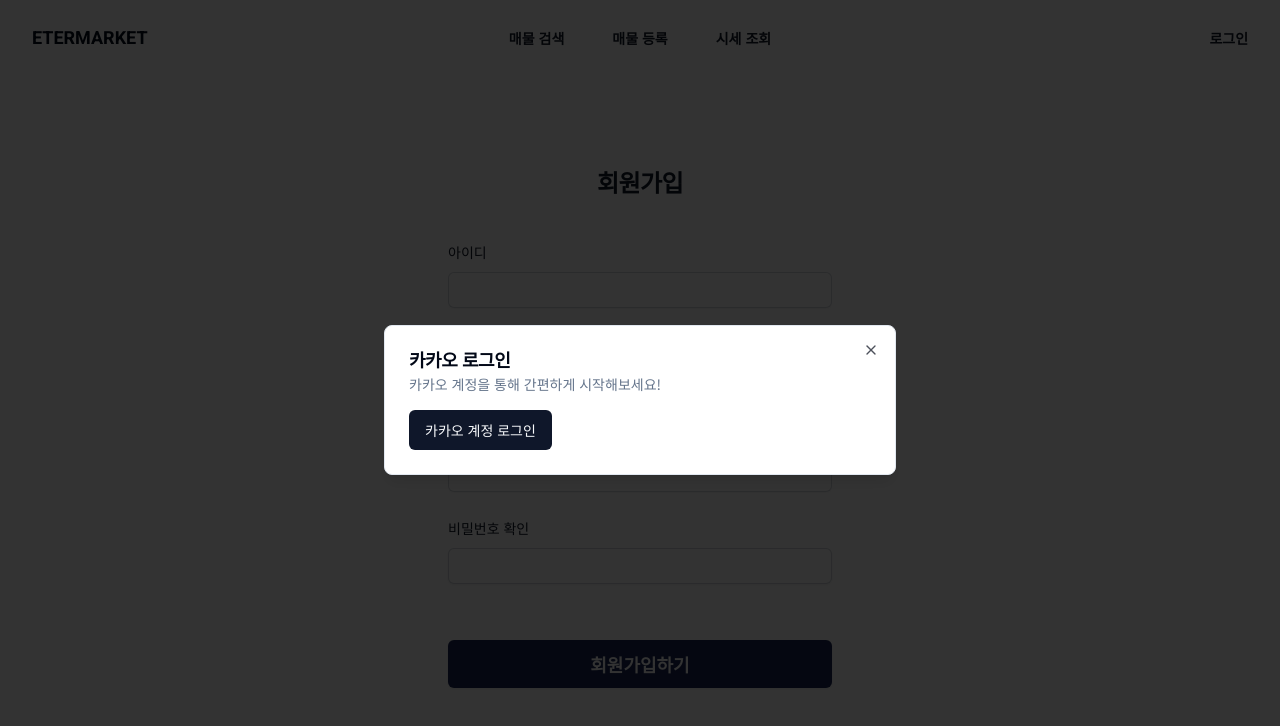
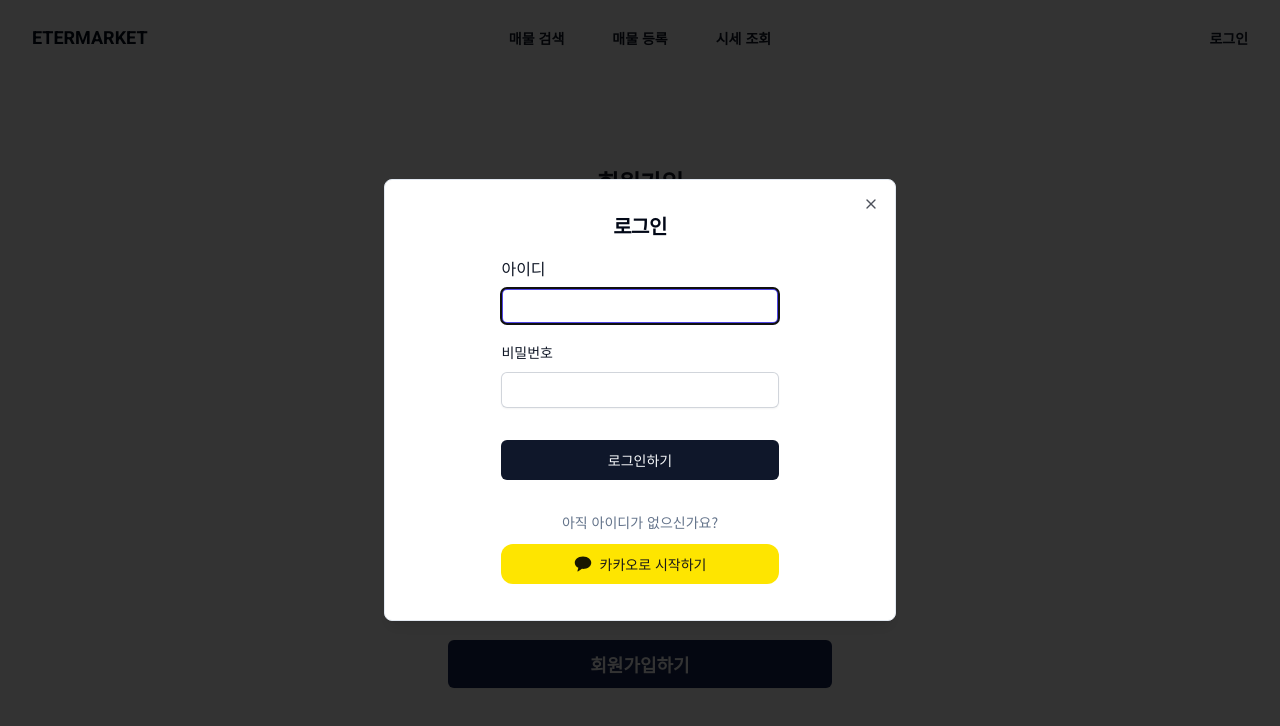
Before and after one commit to KimByeongHwa/etermarket, a React (Vite) app: page /etermarket/signup in a window 1280 px wide. Both pictures are taken after a click on the button "로그인". Shown: the top 726 px of the page. Built offline with nearby package versions, Linux system fonts and the light colour scheme; no server answers.

Commit message:
feat: 로그인 모달 ui 완성

```diff
--- /dev/null
+++ b/src/assets/svg/KaKaoSymbol.tsx
@@ -0,0 +1,12 @@
+export default function KaKaoSymbol() {
+  return (
+    <svg width='18' height='16' viewBox='0 0 18 16' fill='rgba(0, 0, 0, 0.9)' xmlns='http://www.w3.org/2000/svg'>
+      <path
+        fillRule='evenodd'
+        clipRule='evenodd'
+        d='M9 0.5C3.43858 0.5 0.75 3.86254 0.75 6.70729C0.75 8.83885 2.17817 10.7191 4.35342 11.8364L3.43858 15.0923C3.357 15.381 3.69525 15.6101 3.95467 15.444L7.96692 12.8639C8.30517 12.8959 8.64983 12.9146 9 12.9146C13.5558 12.9146 17.25 10.1356 17.25 6.70729C17.25 3.86254 14.25 0.5 9 0.5Z'
+        fill='rgba(0, 0, 0, 0.9)'
+      />
+    </svg>
+  );
+}
--- a/src/components/auth/SignInModal.tsx
+++ b/src/components/auth/SignInModal.tsx
@@ -1,5 +1,6 @@
 import { useState, useEffect } from 'react';
 import supabase from '@/lib/supabase';
+import useSignInWithKaKao from '@/hooks/useSignInWithKaKao';
 import {
   Dialog,
   DialogContent,
@@ -9,12 +10,13 @@
   DialogTrigger,
 } from '@/components/ui/dialog';
 import { Button } from '../ui/button';
-import useSignUp from '@/hooks/useSignUp';
+import KaKaoSymbol from '@/assets/svg/KaKaoSymbol';
 
 export default function SignInModal() {
   const [isLogin, setIsLogin] = useState(false);
 
   async function checkLogin() {
+    // 임시
     const authInfo = await supabase.auth.getSession();
     const session = authInfo.data.session;
 
@@ -40,14 +42,46 @@
       ) : (
         <Dialog>
           <DialogTrigger>로그인</DialogTrigger>
-          <DialogContent>
+          <DialogContent className='text-center'>
             <DialogHeader>
-              <DialogTitle>카카오 로그인</DialogTitle>
-              <DialogDescription>카카오 계정을 통해 간편하게 시작해보세요!</DialogDescription>
+              <DialogTitle className='text-center mt-2 text-xl'>로그인</DialogTitle>
             </DialogHeader>
-            <div>
-              <Button type='submit' onClick={useSignUp}>
-                카카오 계정 로그인
+
+            <div className='w-3/5 mx-auto'>
+              <label htmlFor='userId' className='block text-start font-medium leading-6 text-gray-900'>
+                아이디
+              </label>
+              <input
+                type='text'
+                id='userId'
+                className='block w-full rounded-md border-0 mt-2 px-3 py-1.5 text-gray-900 shadow-sm ring-1 ring-inset ring-gray-300 placeholder:text-gray-400 focus:ring-2 focus:ring-inset focus:ring-indigo-600 sm:text-sm sm:leading-6'
+              />
+
+              <label htmlFor='userPw' className='mt-4 block text-start text-sm font-medium leading-6 text-gray-900'>
+                비밀번호
+              </label>
+              <input
+                type='password'
+                id='userPw'
+                className='block w-full rounded-md border-0 mt-2 px-3 py-1.5 text-gray-900 shadow-sm ring-1 ring-inset ring-gray-300 placeholder:text-gray-400 focus:ring-2 focus:ring-inset focus:ring-indigo-600 sm:text-sm sm:leading-6'
+              />
+
+              <Button type='submit' className='w-full mt-8 rounded-md'>
+                로그인하기
+              </Button>
+            </div>
+
+            <div className='w-3/5 mt-4 mx-auto'>
+              <DialogDescription>아직 아이디가 없으신가요?</DialogDescription>
+              <Button
+                type='submit'
+                onClick={useSignInWithKaKao}
+                className='w-full my-3 rounded-xl bg-kakaoYellow hover:bg-kakaoYellow text-kakaoBlack'
+              >
+                <div className='mr-2'>
+                  <KaKaoSymbol />
+                </div>
+                카카오로 시작하기
               </Button>
             </div>
           </DialogContent>
--- a/src/hooks/useSignUp.tsx
+++ b/src/hooks/useSignInWithKaKao.tsx
@@ -1,11 +1,15 @@
 import supabase from '@/lib/supabase';
 
-export default function useSignUp() {
+export default function useSignInWithKaKao() {
   async function signInWithKakao() {
     const result = await supabase.auth.signInWithOAuth({
       provider: 'kakao',
       options: {
         redirectTo: 'http://localhost:5173/etermarket/signup/',
+        queryParams: {
+          prompt: 'login',
+          scope: 'profile_nickname account_email',
+        },
       },
     });
     return result;
--- a/src/pages/SignUpPage.tsx
+++ b/src/pages/SignUpPage.tsx
@@ -1,5 +1,5 @@
 import { useForm } from 'react-hook-form';
-import { FormData } from '@/../types';
+import { SignUpFormData } from '@/../types';
 
 export default function SingUpPage() {
   const {
@@ -7,11 +7,11 @@
     watch,
     formState: { errors },
     handleSubmit,
-  } = useForm<FormData>({ mode: 'onBlur' });
+  } = useForm<SignUpFormData>({ mode: 'onBlur' });
 
   const userPwInput = watch('userPw');
 
-  const SignUpFunc = (data: FormData) => {
+  const SignUpFunc = (data: SignUpFormData) => {
     // TODO: 회원가입 함수 구현(with supabase)
     console.log(data);
   };
--- a/tailwind.config.js
+++ b/tailwind.config.js
@@ -14,6 +14,8 @@
     extend: {
       fontFamily: { sans: ['Noto Sans KR', 'Roboto', 'sans-serif'] },
       colors: {
+        kakaoYellow: '#FEE500',
+        kakaoBlack: '#191919',
         border: 'hsl(var(--border))',
         input: 'hsl(var(--input))',
         ring: 'hsl(var(--ring))',
```
Also changed, not shown: types.ts (+7 -2 lines), public/kakao_symbol.svg (added).
